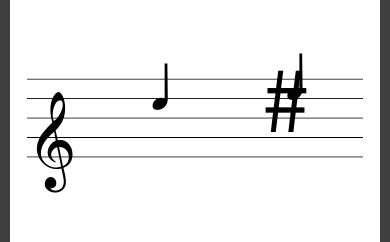
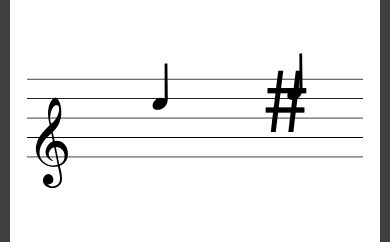
Before and after one commit to goldenglobe13/piano-practice, a React (Create React App) app: page / in a window 390 px wide. Both pictures are taken after a click on the button "Start!". Shown: the part 154-396 px from the top of the page. Built offline with nearby package versions, Linux system fonts and the light colour scheme.

Commit message:
Responsive design

```diff
--- a/src/components/NoteSheet.css
+++ b/src/components/NoteSheet.css
@@ -594,8 +594,8 @@ ion-icon {
     max-width: 100%;
   }
   .g-clef {
-    font-size: 10vh;
-    top: 15vh;
+    font-size: 9vh;
+    top: 16vh;
   }
   .first {
     left: 35%;
```
